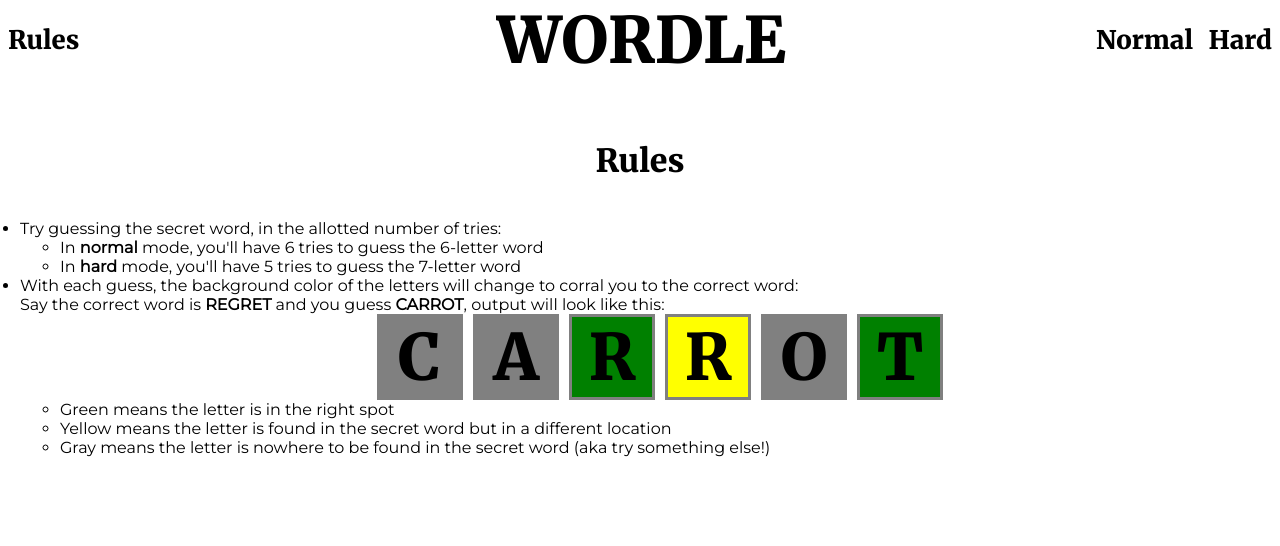
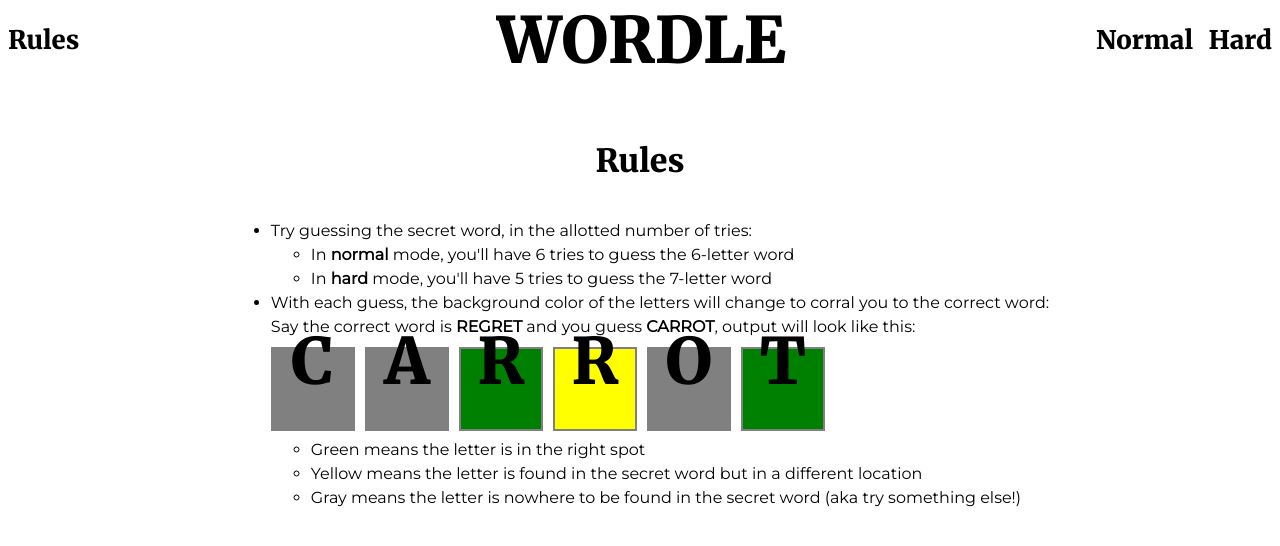
Before and after one commit to nice-to-meecha/CS5610_Project2_Wordle, a React (Vite) app: page /rules in a window 1280 px wide. Shown: the top 546 px of the page. Built offline with nearby package versions, Linux system fonts and the light colour scheme.

Commit message:
Spacing between rows

```diff
--- a/src/css/Board.css
+++ b/src/css/Board.css
@@ -1,3 +1,5 @@
 .game-board {
-    /* position: absolute; */
+    display: flex;
+    flex-direction: column;
+    row-gap: 10px;
 }
--- a/src/css/Letter.css
+++ b/src/css/Letter.css
@@ -1,7 +1,6 @@
 .letter-box {
-    border-color: gray;
+    border: 2px solid gray;
     font-size: 8vh;
-    border-style: solid;
     width: 10vh;
     height: 10vh;
     text-align: center;
--- a/src/css/Rules.css
+++ b/src/css/Rules.css
@@ -1,5 +1,12 @@
 .rules-container {
     display: flex;
     flex-direction: column;
-    width: 100vw;
+    width: fit-content;
+    line-height: 1.5em;
 }
+
+.rules-container .guess-background {
+    width: fit-content;
+    margin: 1% 0%;
+    line-height: 1.5em;
+}
--- a/src/pages/Game.jsx
+++ b/src/pages/Game.jsx
@@ -49,7 +49,6 @@ function Game(props) {
     const [ showWarning, setShowWarning ] = useState(false);
     const [ message, setMessage ] = useState('');
 
-    useEffect(() => {
     async function makeWordSet() {
         fetch(wordList)
             .then(response => response.text())
@@ -60,6 +59,7 @@ function Game(props) {
             });
     }
 
+    useEffect(() => {
         makeWordSet();
     }, []);
 
@@ -86,6 +86,11 @@ function Game(props) {
             setEndGame(true);
         }
     }, [gameWon, attempts]);
+
+    useEffect(() => {
+        makeWordSet();
+        reset();
+    }, [difficulty]);
 
     async function showWarningPopup() {
         setShowWarning(true);
```
Lines whose indentation alone changed are shown as unchanged.
